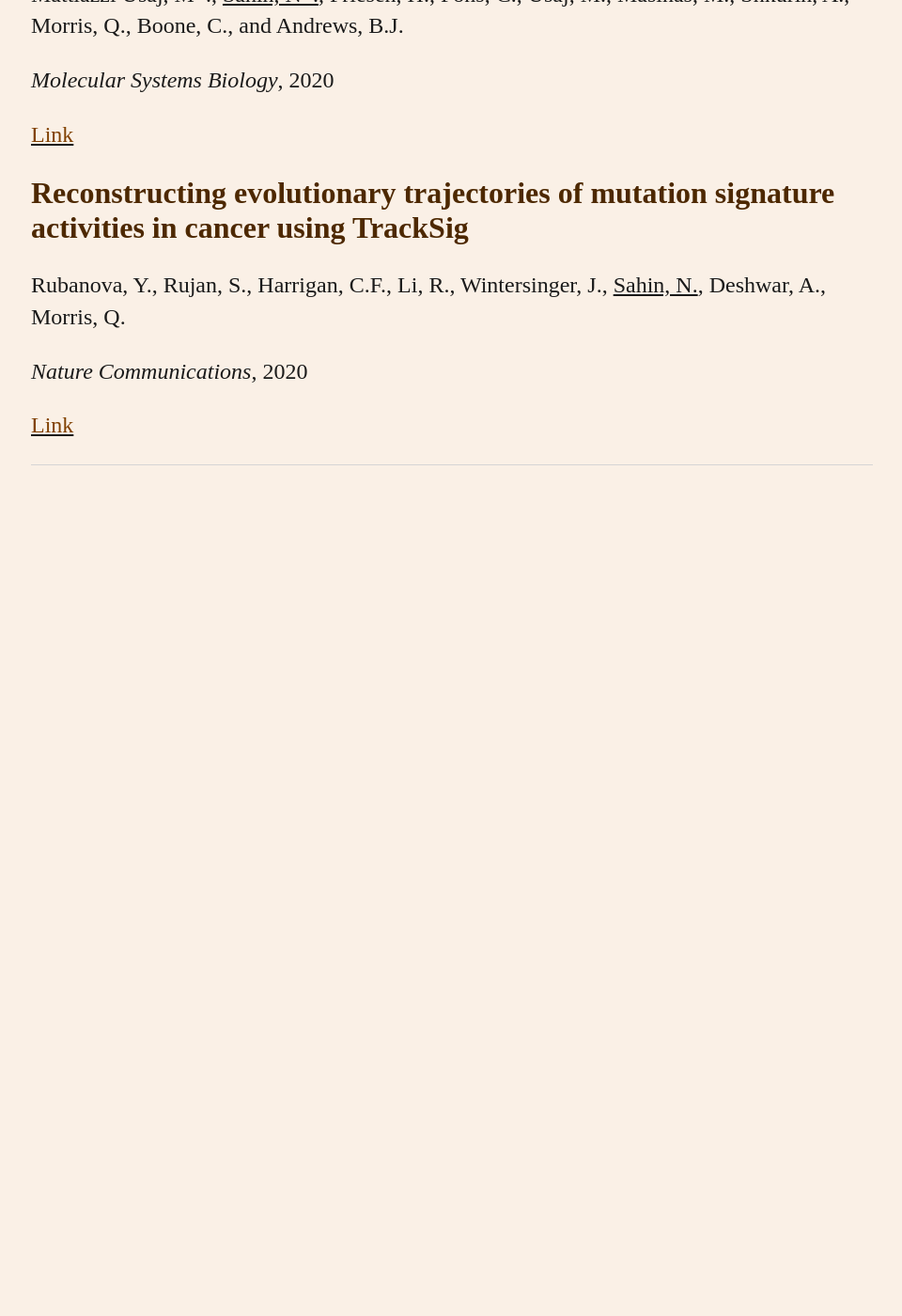
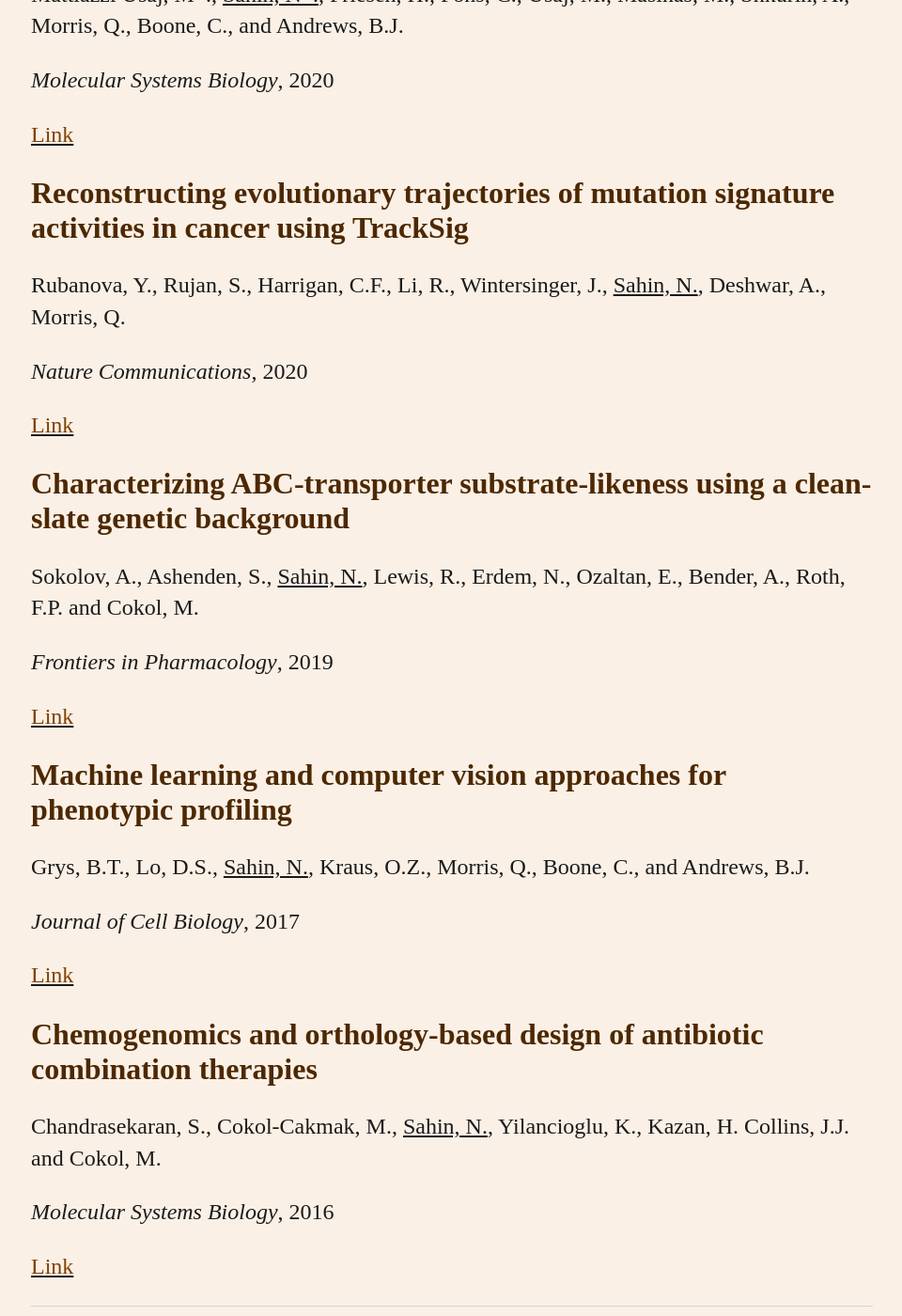
Before and after one commit to nsahin/nsahin.github.io, a Jekyll site: the page built from publications/index.html, in a window 1280 px wide and 1400 px high, scrolled down 552 px. Shown: the whole window at 94% size, without its empty margins (159-1119 px from the left). Built offline with Jekyll 4.4.1, drawn with Linux system fonts in a browser that asks for light colours; before the commit the page ends 1107 px from its top, so only the background shows below that.

Commit message:
Update index.html

```diff
--- a/publications/index.html
+++ b/publications/index.html
@@ -4,6 +4,7 @@ title: Nil Sahin
 ---
 <div class="blurb">
 	<h1>Publications</h1>
+
 	<h2>Systematic genetics and single cell image analysis reveals widespread pleiotropy and cell-to-cell variability</h2>
 	<p>Mattiazzi Ušaj, M*., <u>Sahin, N*.</u>, Friesen, H., Pons, C., Ušaj, M., Masinas, M., Shkurin, A., Morris, Q., Boone, C., and Andrews, B.J.</p>
 	<p><em>Molecular Systems Biology</em>, 2020</p>
@@ -14,5 +15,19 @@ title: Nil Sahin
 	<p><em>Nature Communications</em>, 2020</p>
 	<p><u><a href="https://www.nature.com/articles/s41467-020-14352-7">Link</a></u></p>
 
+	<h2>Characterizing ABC-transporter substrate-likeness using a clean-slate genetic background</h2>
+	<p>Sokolov, A., Ashenden, S., <u>Sahin, N.</u>, Lewis, R., Erdem, N., Ozaltan, E., Bender, A., Roth, F.P. and Cokol, M.</p>
+	<p><em>Frontiers in Pharmacology</em>, 2019</p>
+	<p><u><a href="https://www.frontiersin.org/articles/10.3389/fphar.2019.00448/full">Link</a></u></p>
+
+	<h2>Machine learning and computer vision approaches for phenotypic profiling</h2>
+	<p>Grys, B.T., Lo, D.S., <u>Sahin, N.</u>, Kraus, O.Z., Morris, Q., Boone, C., and Andrews, B.J.</p>
+	<p><em>Journal of Cell Biology</em>, 2017</p>
+	<p><u><a href="https://rupress.org/jcb/article/216/1/65/46129/Machine-learning-and-computer-vision-approaches">Link</a></u></p>
+
+	<h2>Chemogenomics and orthology-based design of antibiotic combination therapies</h2>
+	<p>Chandrasekaran, S., Cokol-Cakmak, M., <u>Sahin, N.</u>, Yilancioglu, K., Kazan, H. Collins, J.J. and Cokol, M.</p>
+	<p><em>Molecular Systems Biology</em>, 2016</p>
+	<p><u><a href="Chemogenomics and orthology-based design of antibiotic combination therapies">Link</a></u></p>
 
 </div><!-- /.blurb -->
```
